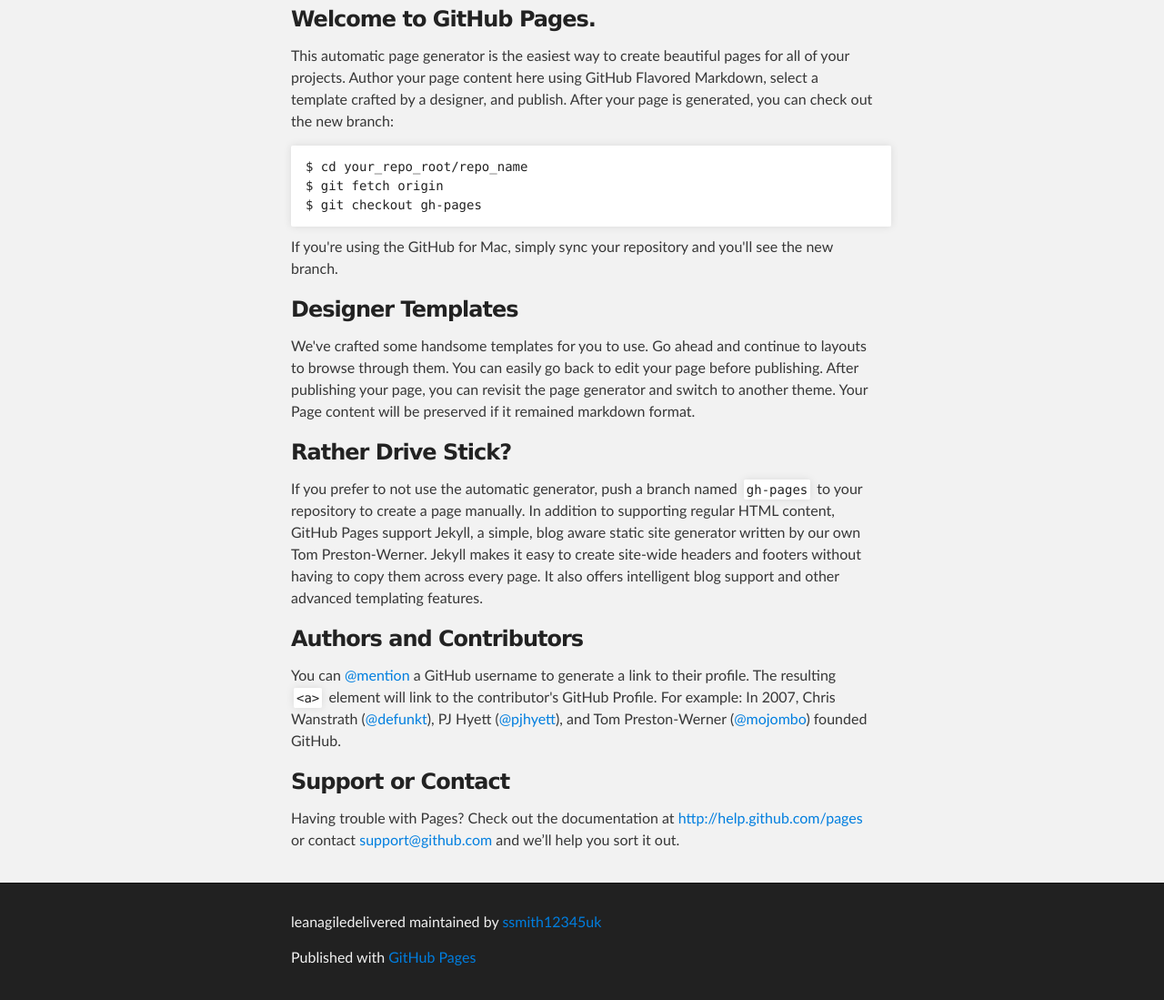
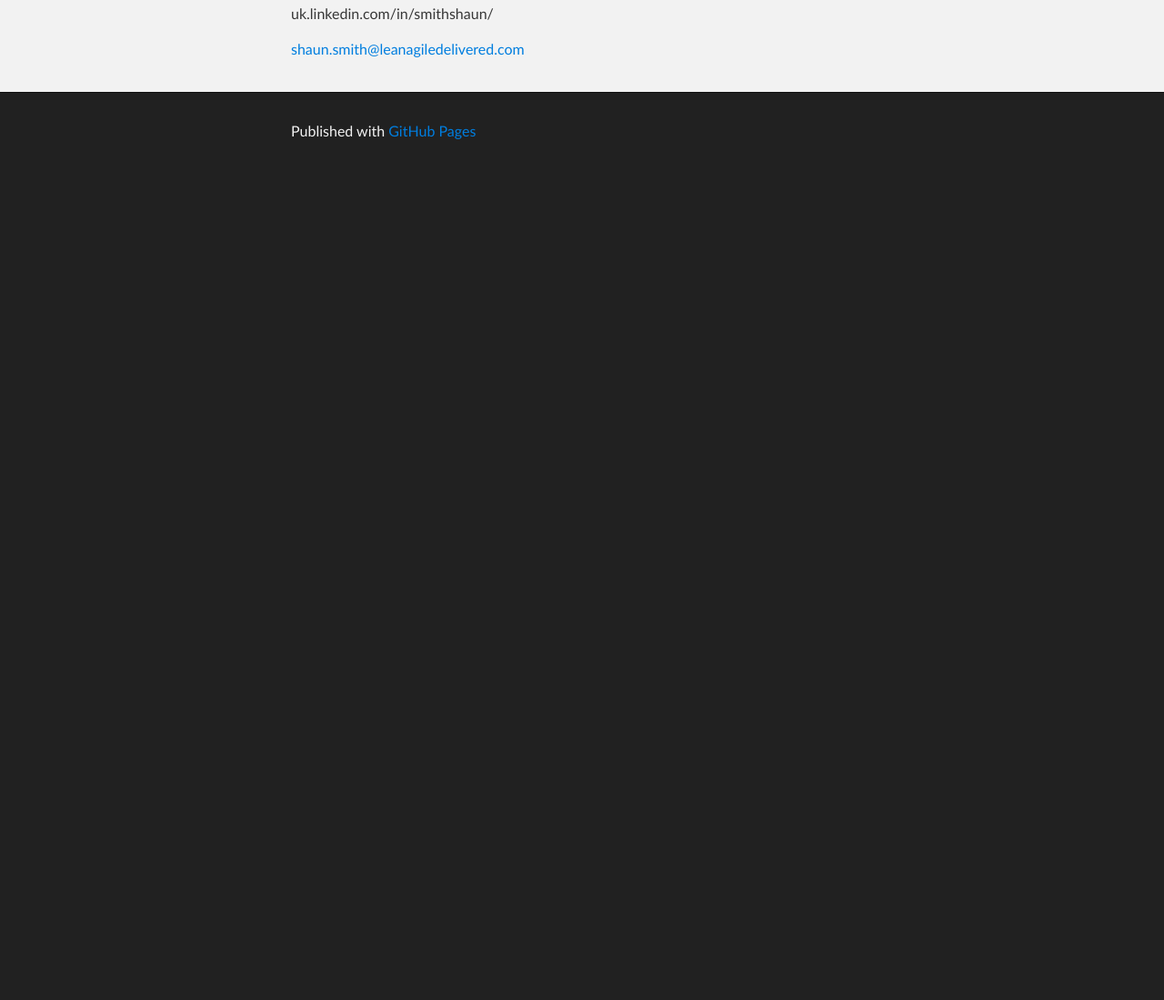
Before and after one commit to ssmith12345uk/leanagiledelivered, a plain HTML site: page index.html in a window 1280 px wide. Shown: the part 221-1320 px from the top of the page at 91% size. After the commit the page ends 800 px from the top, so only its background shows below. Drawn offline with Linux system fonts and the light colour scheme.

Commit message:
Update index.html

```diff
--- a/index.html
+++ b/index.html
@@ -20,50 +20,29 @@
 
           <h1 id="project_title">leanagiledelivered</h1>
           <h2 id="project_tagline"></h2>
-
+<!--
             <section id="downloads">
               <a class="zip_download_link" href="https://github.com/ssmith12345uk/leanagiledelivered/zipball/master">Download this project as a .zip file</a>
               <a class="tar_download_link" href="https://github.com/ssmith12345uk/leanagiledelivered/tarball/master">Download this project as a tar.gz file</a>
             </section>
+-->
         </header>
     </div>
 
     <!-- MAIN CONTENT -->
     <div id="main_content_wrap" class="outer">
       <section id="main_content" class="inner">
-        <h3>Welcome to GitHub Pages.</h3>
 
-<p>This automatic page generator is the easiest way to create beautiful pages for all of your projects. Author your page content here using GitHub Flavored Markdown, select a template crafted by a designer, and publish. After your page is generated, you can check out the new branch:</p>
+      <p><a href="uk.linkedin.com/in/smithshaun/"></a>uk.linkedin.com/in/smithshaun/</a></p>
+      <p><a href="mailto:shaun.smith@leanagiledelivered.com">shaun.smith@leanagiledelivered.com</a></p>
 
-<pre><code>$ cd your_repo_root/repo_name
-$ git fetch origin
-$ git checkout gh-pages
-</code></pre>
-
-<p>If you're using the GitHub for Mac, simply sync your repository and you'll see the new branch.</p>
-
-<h3>Designer Templates</h3>
-
-<p>We've crafted some handsome templates for you to use. Go ahead and continue to layouts to browse through them. You can easily go back to edit your page before publishing. After publishing your page, you can revisit the page generator and switch to another theme. Your Page content will be preserved if it remained markdown format.</p>
-
-<h3>Rather Drive Stick?</h3>
-
-<p>If you prefer to not use the automatic generator, push a branch named <code>gh-pages</code> to your repository to create a page manually. In addition to supporting regular HTML content, GitHub Pages support Jekyll, a simple, blog aware static site generator written by our own Tom Preston-Werner. Jekyll makes it easy to create site-wide headers and footers without having to copy them across every page. It also offers intelligent blog support and other advanced templating features.</p>
-
-<h3>Authors and Contributors</h3>
-
-<p>You can <a href="https://github.com/blog/821" class="user-mention">@mention</a> a GitHub username to generate a link to their profile. The resulting <code>&lt;a&gt;</code> element will link to the contributor's GitHub Profile. For example: In 2007, Chris Wanstrath (<a href="https://github.com/defunkt" class="user-mention">@defunkt</a>), PJ Hyett (<a href="https://github.com/pjhyett" class="user-mention">@pjhyett</a>), and Tom Preston-Werner (<a href="https://github.com/mojombo" class="user-mention">@mojombo</a>) founded GitHub.</p>
-
-<h3>Support or Contact</h3>
-
-<p>Having trouble with Pages? Check out the documentation at <a href="http://help.github.com/pages">http://help.github.com/pages</a> or contact <a href="mailto:support@github.com">support@github.com</a> and we’ll help you sort it out.</p>
       </section>
     </div>
 
     <!-- FOOTER  -->
     <div id="footer_wrap" class="outer">
       <footer class="inner">
-        <p class="copyright">leanagiledelivered maintained by <a href="https://github.com/ssmith12345uk">ssmith12345uk</a></p>
+<!--        <p class="copyright">leanagiledelivered maintained by <a href="https://github.com/ssmith12345uk">ssmith12345uk</a></p>-->
         <p>Published with <a href="http://pages.github.com">GitHub Pages</a></p>
       </footer>
     </div>
```
